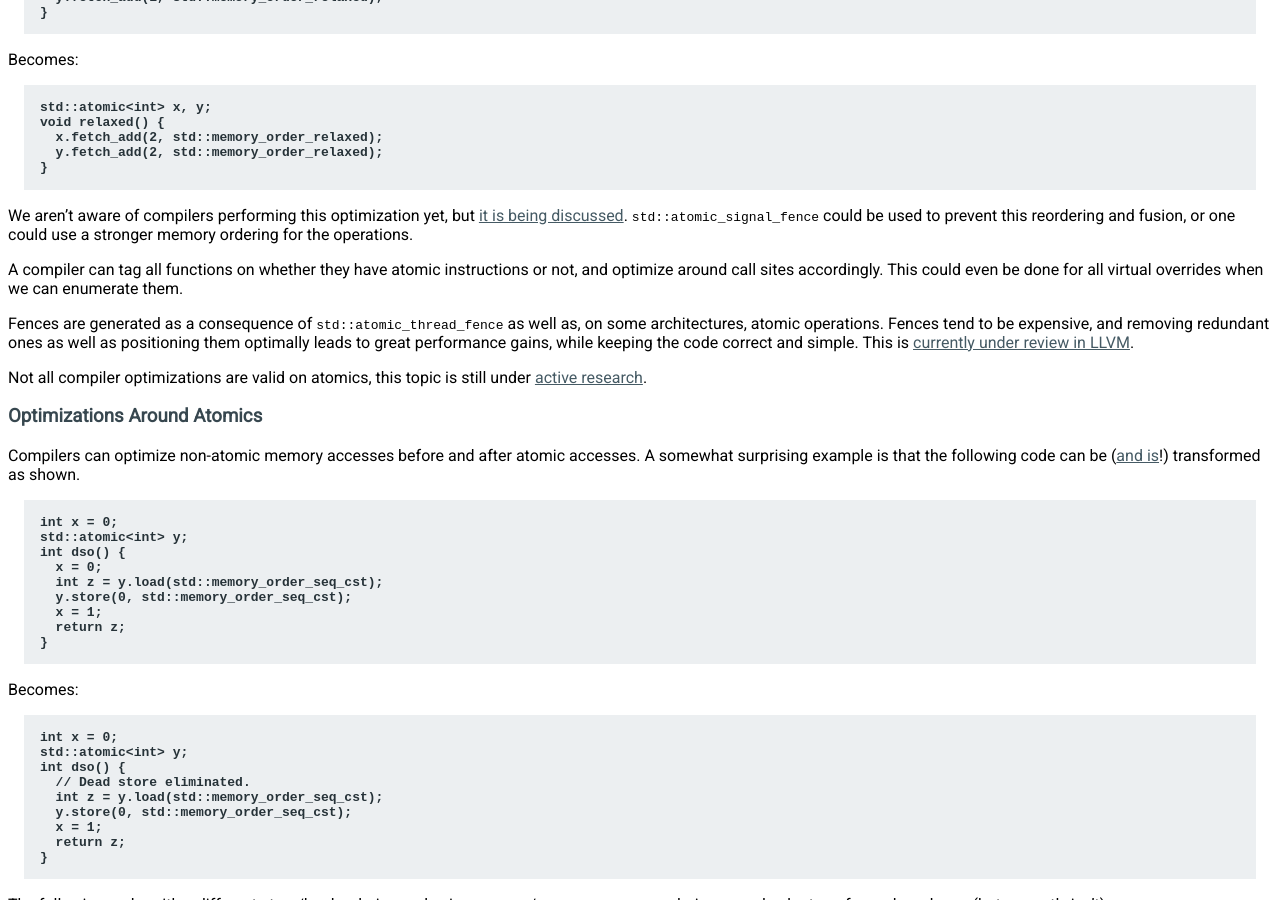
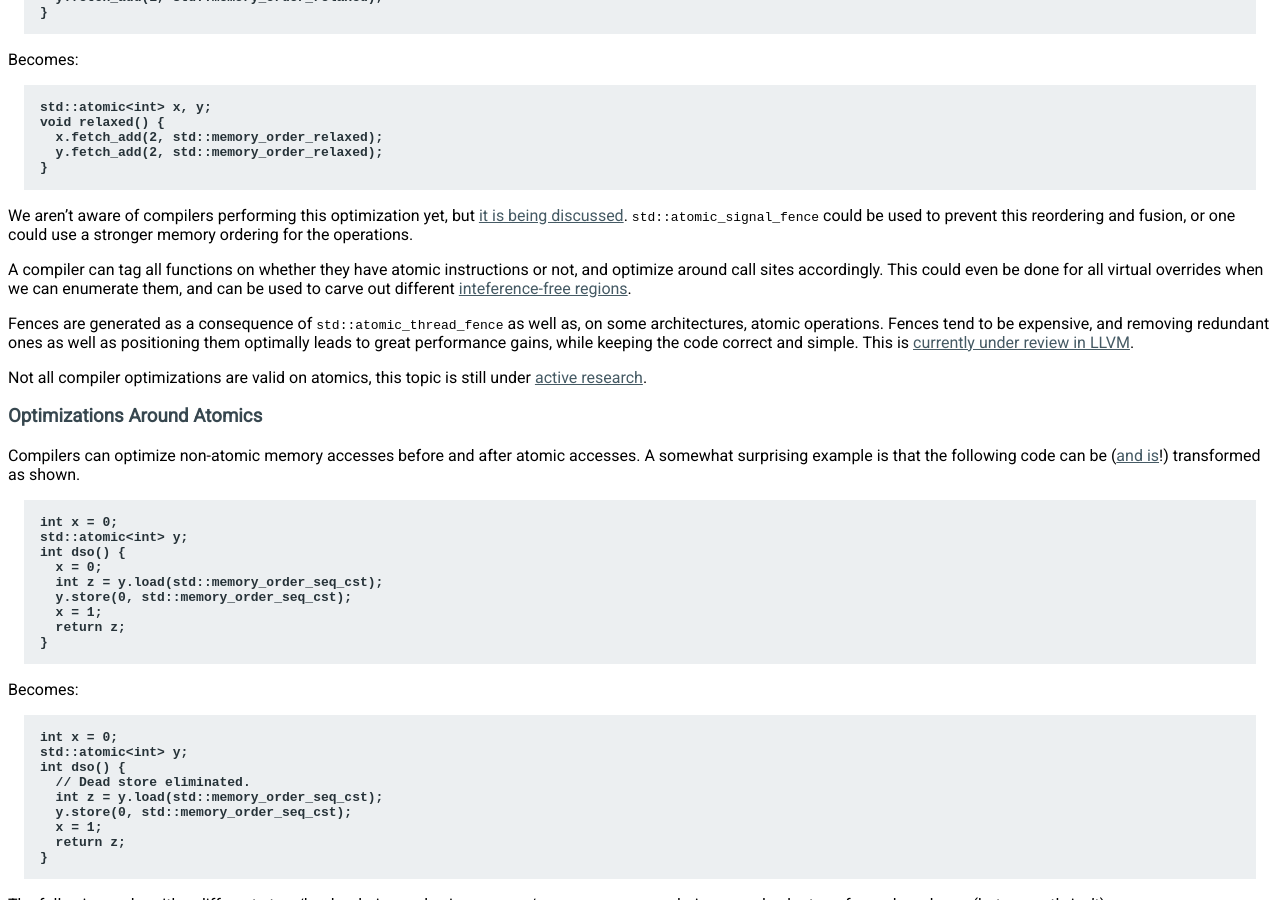
Before and after one commit to jfbastien/papers, a Sphinx documentation site: the page built from source/N4269.rst, in a window 1280 px wide and 900 px high, scrolled down 3001 px. Built offline with Sphinx 7.4.7, drawn with Linux system fonts in a browser that asks for light colours; some of the changed text lies outside the part shown.

Commit message:
Address Hans Boehm's comments.

```diff
--- a/source/N4269.rst
+++ b/source/N4269.rst
@@ -224,7 +224,10 @@ operations.
 
 A compiler can tag all functions on whether they have atomic instructions or
 not, and optimize around call sites accordingly. This could even be done for all
-virtual overrides when we can enumerate them.
+virtual overrides when we can enumerate them, and can be used to carve out
+different `inteference-free regions`_.
+
+.. _`inteference-free regions`: http://www.hpl.hp.com/techreports/2011/HPL-2011-57.pdf
 
 Fences are generated as a consequence of ``std::atomic_thread_fence`` as well
 as, on some architectures, atomic operations. Fences tend to be expensive, and
```
Also changed, not shown: other parts of source/N4269.rst (+3 -3 lines).
